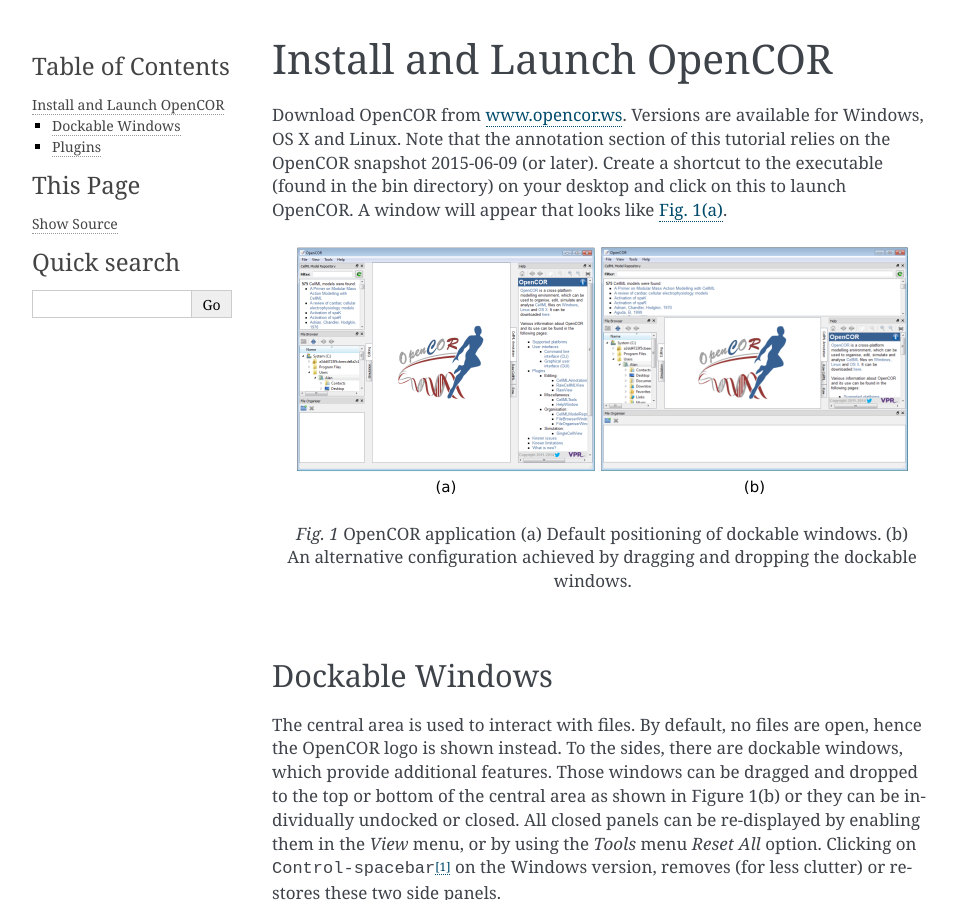
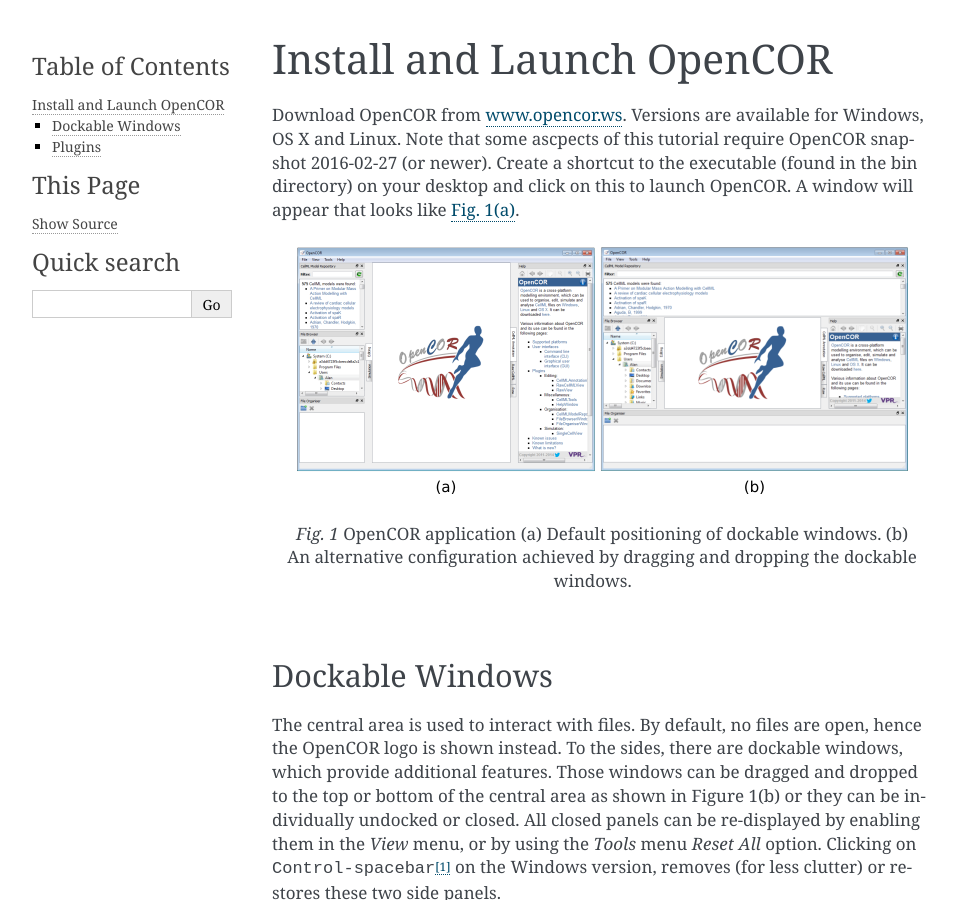
Before and after one commit to ABI-Tutorials/CellML-OpenCOR-PMR, a Sphinx documentation site: the page built from source/install.rst, in a window 1280 px wide and 900 px high. Shown: the whole window, without its empty margins (148-1102 px from the left). Built offline with Sphinx 7.4.7, drawn with Linux system fonts in a browser that asks for light colours; pages that are not in the unit, such as notebooks, are missing from menus.

Commit message:
update to mention requirement for the Feb 27 2016 snapshot of OpenCOR

```diff
--- a/source/install.rst
+++ b/source/install.rst
@@ -3,9 +3,8 @@
 ==========================
 
 Download OpenCOR from `www.opencor.ws <http://www.opencor.ws>`_.
-Versions are available for Windows, OS X and Linux. Note that the
-annotation section of this tutorial relies on the OpenCOR snapshot
-2015-06-09 (or later). Create a shortcut to the executable (found in the
+Versions are available for Windows, OS X and Linux. Note that some ascpects of this tutorial require
+OpenCOR snapshot 2016-02-27 (or newer). Create a shortcut to the executable (found in the
 bin directory) on your desktop and click on this to launch OpenCOR. A
 window will appear that looks like :numref:`Fig. %s(a)<ocr_tut_main_win>`.
 
```
Also changed, not shown: source/_static/images/opencor_02.png.
